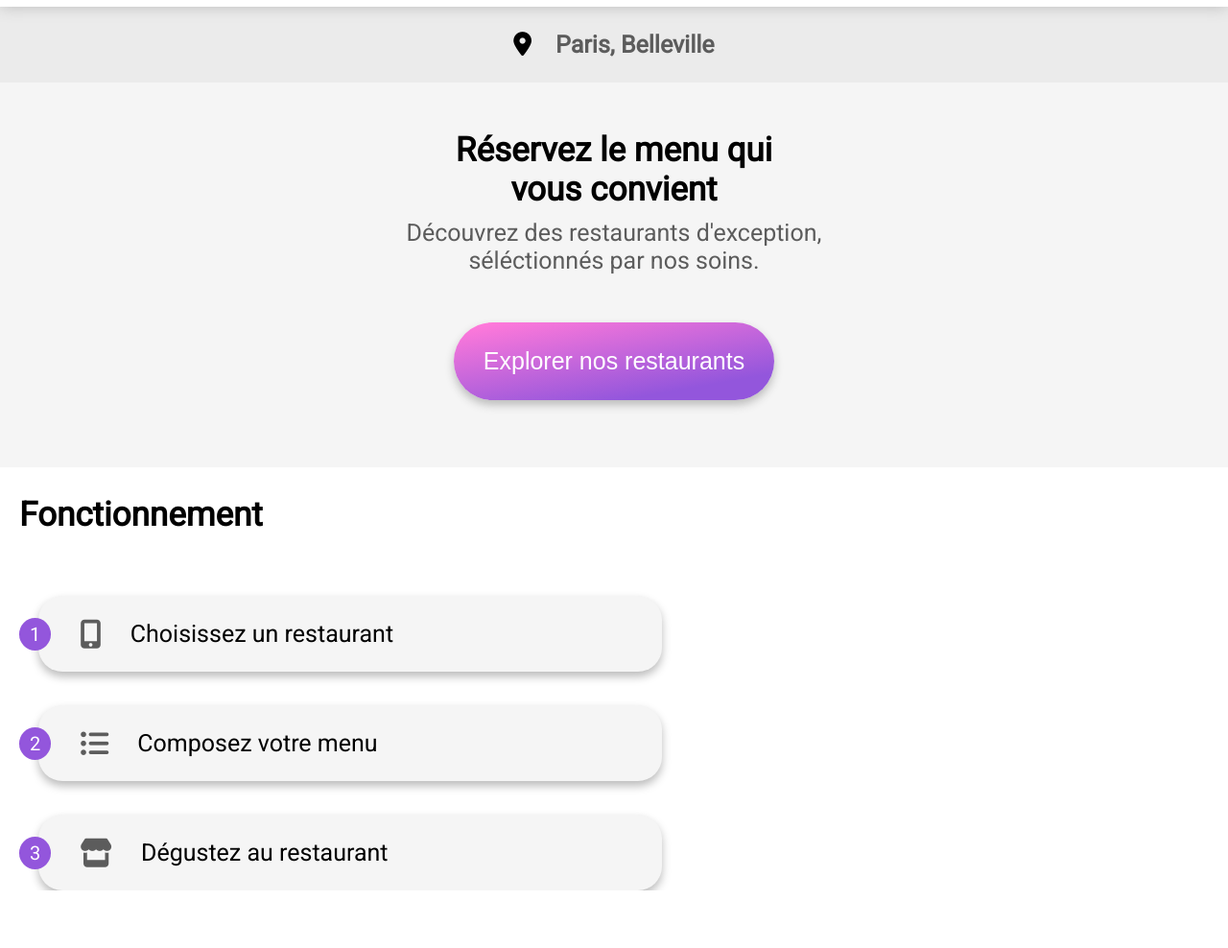
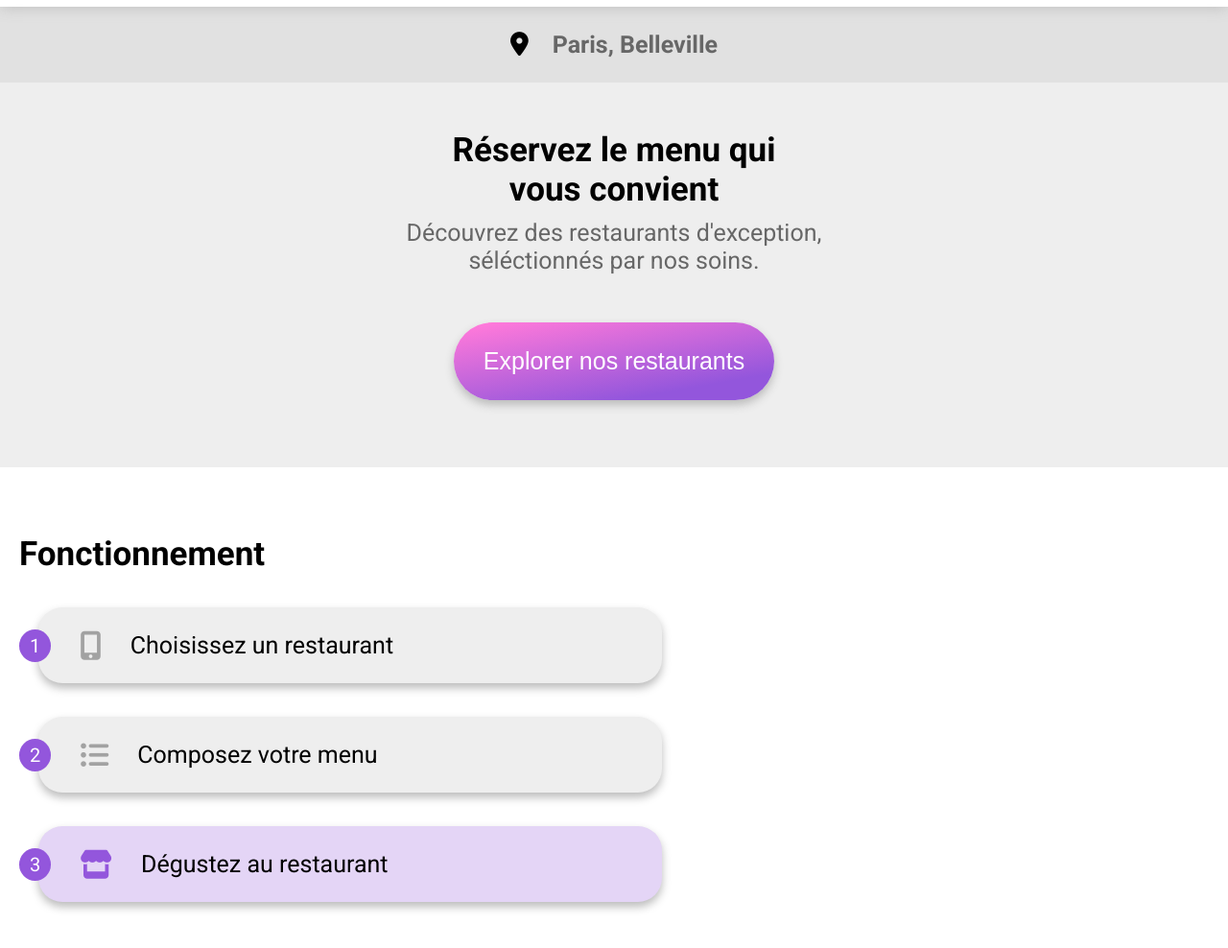
Before and after one commit to cardon-a/OC_projet-3, a website: page index.html in a window 1280 px wide. Shown: the part 66-1054 px from the top of the page at 96% size. Before the commit the page ends 994 px from the top, so only its background shows below. Drawn offline with Linux system fonts and the light colour scheme; a web font is replaced by a local one.

Commit message:
Refonte des couleurs, ajout de la couleur sur la 3ème card de Fonctionnement

```diff
--- a/assets/sass/main.scss
+++ b/assets/sass/main.scss
@@ -1,11 +1,10 @@
 $aqua:#99E2D0;  /* Déclaration des couleurs */
 $pink:#FF79DA;
 $purple:#9356DC;
-$dark_grey:#5c5c5c;
 $grey:#bbbbbb;
-$light_grey:#ebebeb;
-$ultra_light_grey:#f5f5f5;
 $white:#fff;
+
+$between_section: 70px;
 
 html{
     box-sizing: border-box;
@@ -41,13 +40,13 @@ body{
 .location{      /* Partie Localisation */
     align-items: center;
     justify-content: center;
-    background-color: $light_grey;
+    background-color: lighten($grey, 15%);
     &_icn{
         margin-right: 25px;
         font-size: 25px;
     }
     &_p{
-        color: $dark_grey;
+        color: darken(grey, 10%);
         font-weight: 600;
         font-size: 25px;
     }
@@ -56,8 +55,8 @@ body{
     flex-direction: column;
     align-items: center;
     text-align: center;
-    background-color: $ultra_light_grey;
-    padding-bottom: 70px;
+    background-color: lighten($grey, 20%);
+    padding-bottom: $between_section;
     &_title{
         margin: 50px 0 10px 0;
         font-size: 35px;
@@ -66,7 +65,7 @@ body{
     &_text{
         margin: 0 0 50px;
         font-size: 25px;
-        color: $dark_grey;
+        color: darken(grey, 10%);
     }
     &_btn{
         background: linear-gradient(170deg, $pink 5%, $purple 80%);
@@ -84,7 +83,10 @@ body{
     flex-direction: column;
     margin-left: 20px;
     gap: 35px;
+    margin-top: $between_section;
+    margin-bottom: $between_section;
     &_title{
+        margin: 0;
         font-size: 35px;
     }
     &_card{
@@ -93,7 +95,7 @@ body{
         align-items: center;
         border-radius: 25px;
         margin-right: 20px;
-        background-color: $ultra_light_grey;
+        background-color: lighten($grey, 20%);
         gap: 30px;
         box-shadow: 0 5px 10px $grey;
         &_num{
@@ -107,10 +109,16 @@ body{
         }
         &_icn{
             font-size: 30px;
-            color: $dark_grey;
+            color: darken($grey, 10%);
         }
         &_text{
             font-size: 25px;
         }
     }
 }
+.third-card{
+    background-color: lighten($purple, 30%);
+    &_icn{
+        color: $purple;
+    }
+}
--- a/index.html
+++ b/index.html
@@ -6,9 +6,9 @@
         <meta http-equiv="X-UA-Compatible" content="IE=edge">
         <meta name="viewport" content="width=device-width, initial-cale=1.0">
         <link rel="stylesheet" href="assets/css/style.css" />
-        <link rel="preconnect" href="https://fonts.googleapis.com">
-        <link rel="preconnect" href="https://fonts.gstatic.com" crossorigin>
-        <link href="https://fonts.googleapis.com/css2?family=Roboto&family=Shrikhand&display=swap" rel="stylesheet">
+<link rel="preconnect" href="https://fonts.googleapis.com">
+<link rel="preconnect" href="https://fonts.gstatic.com" crossorigin>
+<link href="https://fonts.googleapis.com/css2?family=Roboto:wght@100;400;700&family=Shrikhand&display=swap" rel="stylesheet">
         <script src="https://kit.fontawesome.com/7860ec031d.js" crossorigin="anonymous"></script>
         <title>Ohmyfood!</title>
     </head>
@@ -43,9 +43,9 @@
                 <i class="fa-solid fa-list-ul function_card_icn"></i>
                 <p class="function_card_text">Composez votre menu</p>
             </div>
-            <div class="function_card flex">
+            <div class="function_card third-card flex">
                 <span class="function_card_num">3</span>
-                <i class="fa-sharp fa-solid fa-store function_card_icn"></i>
+                <i class="fa-sharp fa-solid fa-store function_card_icn third-card_icn"></i>
                 <p class="function_card_text">Dégustez au restaurant</p>
             </div>
         </div>
```
Also changed, not shown: assets/css/style.css, 1 other file.
